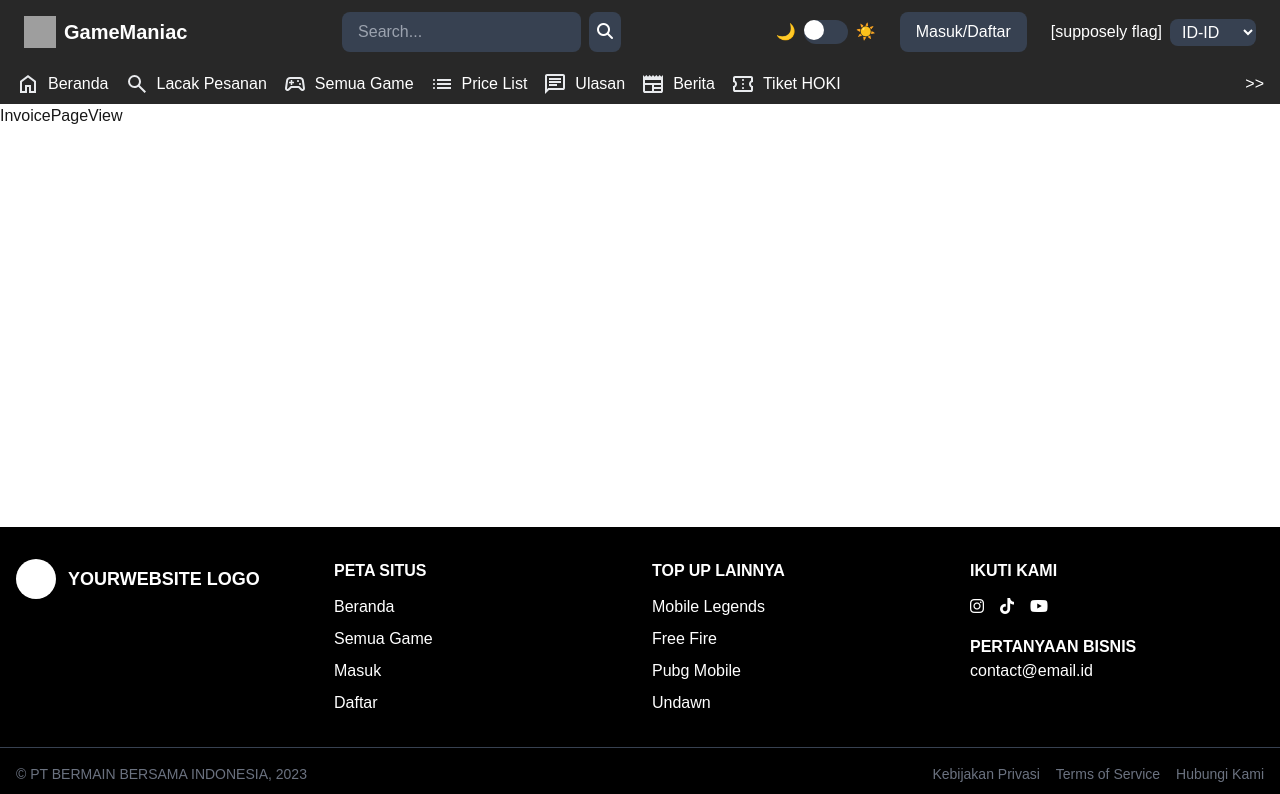
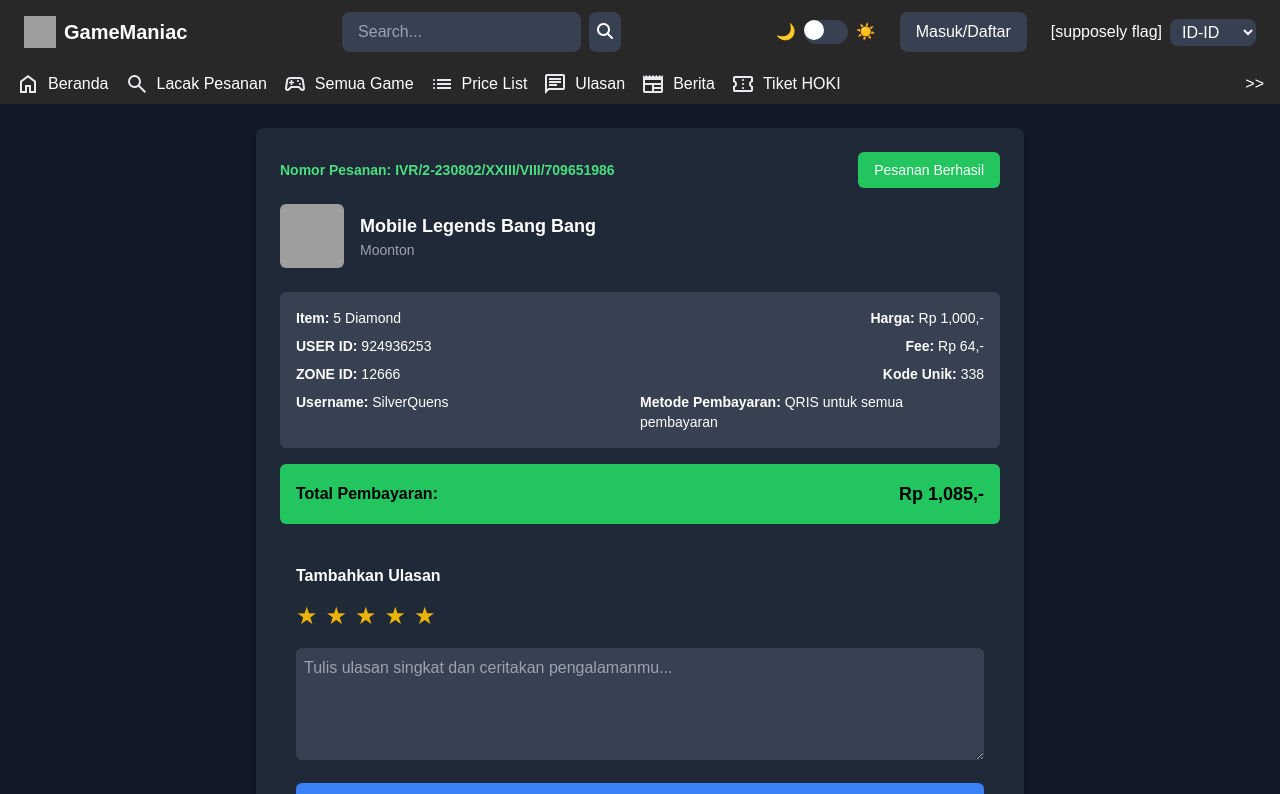
Before and after one commit to Logassi/website-topup-game-pos, a Next.js app: page /invoice in a window 1280 px wide. Shown: the top 794 px of the page. Built offline with nearby package versions, Linux system fonts and the light colour scheme; grey boxes are pictures that could not be loaded.

Commit message:
Feat : Creating Invoice Page view

```diff
--- /dev/null
+++ b/src/views/pages/invoice-page/components/invoice.form.component.tsx
@@ -0,0 +1,112 @@
+"use client";
+import { useRouter } from "next/navigation";
+import React from "react";
+
+export default function InvoiceForm() {
+  const router = useRouter();
+
+  return (
+    <div className="bg-gray-900 text-white min-h-screen flex flex-col items-center justify-center p-6">
+      {/* Invoice Card */}
+      <div className="bg-gray-800 p-6 rounded-lg shadow-md w-full max-w-3xl">
+        {/* Header */}
+        <div className="flex justify-between items-center mb-4">
+          <div className="text-green-400 font-bold text-sm">
+            Nomor Pesanan: IVR/2-230802/XXIII/VIII/709651986
+          </div>
+          <button className="bg-green-500 text-white text-sm px-4 py-2 rounded-md">
+            Pesanan Berhasil
+          </button>
+        </div>
+
+        {/* Game and Details Section */}
+        <div className="flex items-center mb-6">
+          {/* Game Icon */}
+          <img
+            src="/path/to/game-icon.jpg"
+            alt="Game Icon"
+            className="w-16 h-16 rounded-md mr-4"
+          />
+          {/* Game Name */}
+          <div>
+            <h2 className="text-lg font-bold">Mobile Legends Bang Bang</h2>
+            <p className="text-gray-400 text-sm">Moonton</p>
+          </div>
+        </div>
+
+        {/* Details */}
+        <div className="bg-gray-700 p-4 rounded-md text-sm mb-4">
+          <div className="grid grid-cols-2 gap-y-2">
+            <div>
+              <span className="font-bold">Item:</span> 5 Diamond
+            </div>
+            <div className="text-right">
+              <span className="font-bold">Harga:</span> Rp 1,000,-
+            </div>
+            <div>
+              <span className="font-bold">USER ID:</span> 924936253
+            </div>
+            <div className="text-right">
+              <span className="font-bold">Fee:</span> Rp 64,-
+            </div>
+            <div>
+              <span className="font-bold">ZONE ID:</span> 12666
+            </div>
+            <div className="text-right">
+              <span className="font-bold">Kode Unik:</span> 338
+            </div>
+            <div>
+              <span className="font-bold">Username:</span> SilverQuens
+            </div>
+            <div>
+              <span className="font-bold">Metode Pembayaran:</span> QRIS untuk
+              semua pembayaran
+            </div>
+          </div>
+        </div>
+
+        {/* Total Payment */}
+        <div className="bg-green-500 text-black p-4 rounded-md flex justify-between items-center mb-6">
+          <p className="font-bold">Total Pembayaran:</p>
+          <p className="text-lg font-extrabold">Rp 1,085,-</p>
+        </div>
+
+        {/* Review Section */}
+        <div className="bg-gray-800 p-4 rounded-md">
+          <h3 className="text-white font-semibold mb-3">Tambahkan Ulasan</h3>
+          {/* Rating */}
+          <div className="flex space-x-2 mb-4">
+            {[...Array(5)].map((_, index) => (
+              <button
+                key={index}
+                className="text-yellow-500 text-2xl focus:outline-none"
+              >
+                ★
+              </button>
+            ))}
+          </div>
+          {/* Textarea */}
+          <textarea
+            className="w-full bg-gray-700 text-white p-2 rounded-md mb-4 focus:outline-none"
+            placeholder="Tulis ulasan singkat dan ceritakan pengalamanmu..."
+            rows={4}
+          ></textarea>
+          {/* Submit Button */}
+          <button className="bg-blue-500 text-white py-2 px-4 rounded-md w-full">
+            Tambahkan Ulasan
+          </button>
+        </div>
+
+        {/* Back Button */}
+        <div className="mt-6 text-center">
+          <button
+            onClick={() => router.push("/")}
+            className="bg-transparent text-white py-2 px-4 border border-white rounded-md"
+          >
+            Kembali ke beranda
+          </button>
+        </div>
+      </div>
+    </div>
+  );
+}
--- a/src/views/pages/invoice-page/index.tsx
+++ b/src/views/pages/invoice-page/index.tsx
@@ -1,5 +1,10 @@
 import React from "react";
+import InvoiceForm from "./components/invoice.form.component";
 
 export default function InvoicePageView() {
-  return <div>InvoicePageView</div>;
+  return (
+    <div>
+      <InvoiceForm />
+    </div>
+  );
 }
```
